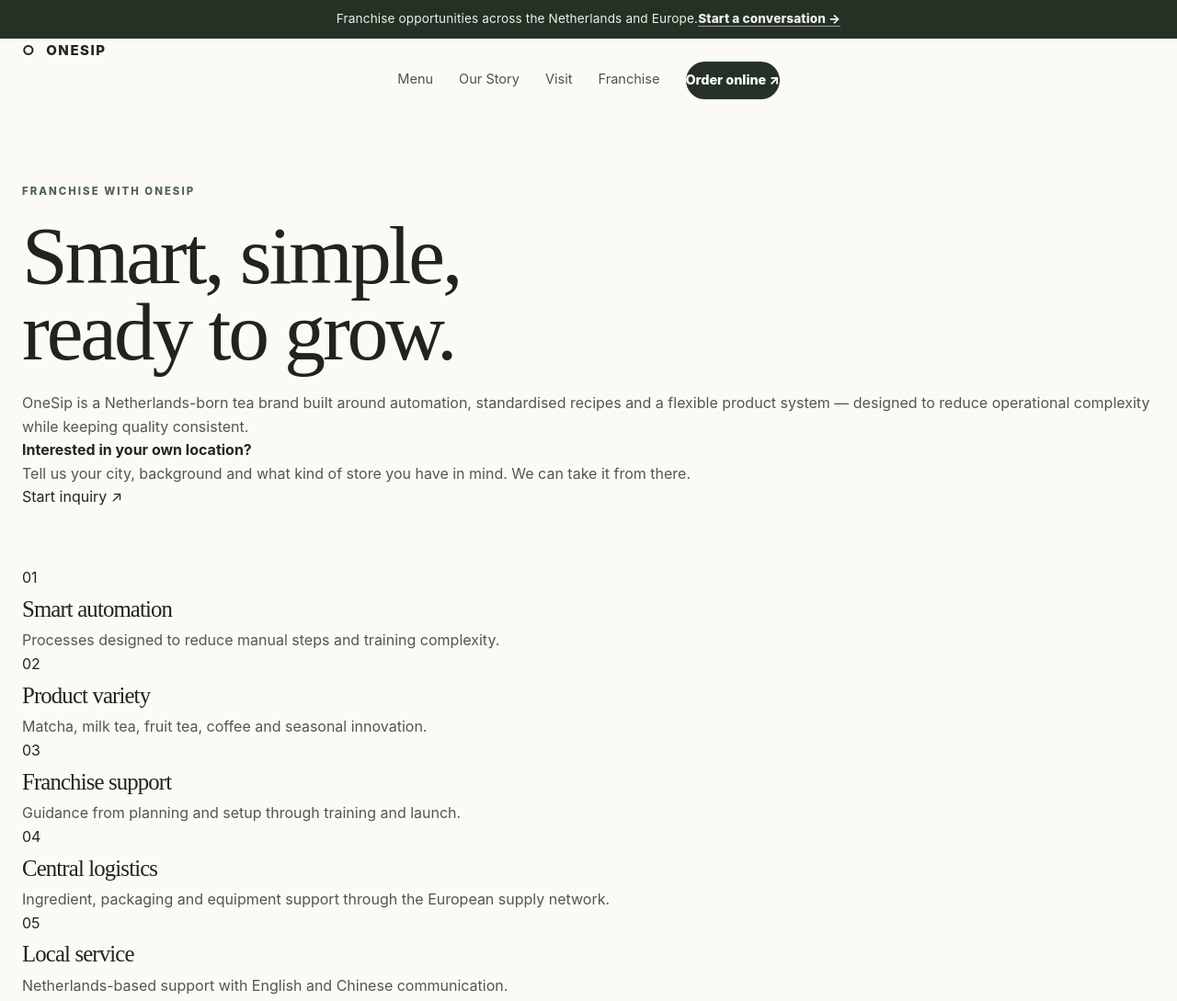
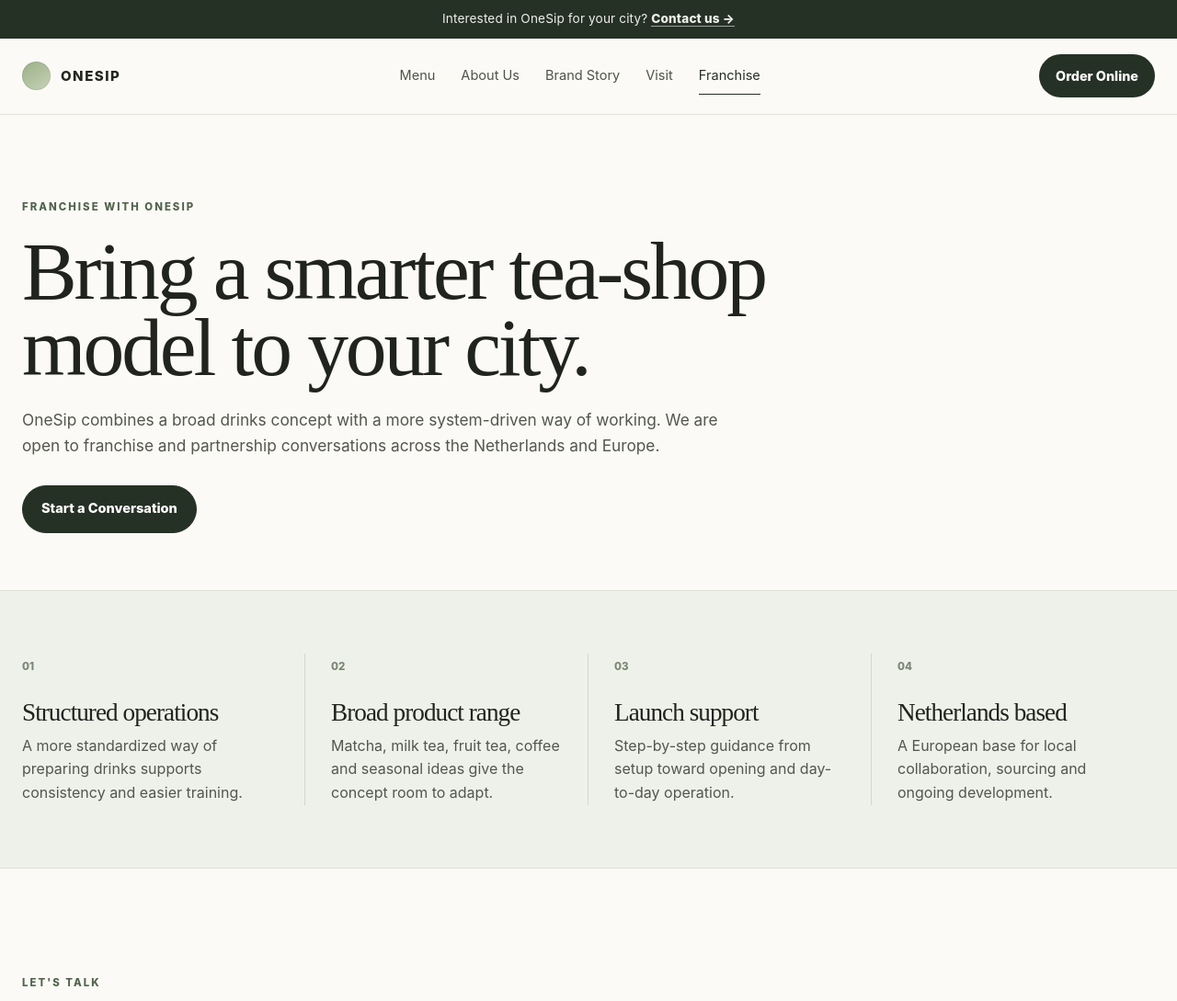
Before and after one commit to onesip/ONESIP-Official, a plain HTML site: page franchise.html in a window 1280 px wide. Shown: the top 1089 px of the page at 92% size. Drawn offline with Linux system fonts and the light colour scheme.

Commit message:
Refine franchise page to match new brand system

```diff
--- a/franchise.html
+++ b/franchise.html
@@ -1,7 +1,14 @@
-<!doctype html><html lang="en"><head><meta charset="utf-8"><meta name="viewport" content="width=device-width,initial-scale=1"><title>Franchise with OneSip</title><meta name="description" content="Explore the OneSip franchise model: automated operations, standardised recipes, product variety, central logistics and European support."><link rel="stylesheet" href="styles.css"></head><body>
-<div class="topbar"><div class="shell"><span>Franchise opportunities across the Netherlands and Europe.</span><a href="mailto:info@onesip.nl?subject=OneSip%20Franchise%20Inquiry">Start a conversation →</a></div></div><div class="header-wrap"><header class="header shell"><a class="brand" href="index.html"><span class="brand-mark">○</span><span>ONESIP</span></a><nav class="nav"><a href="menu.html">Menu</a><a href="about.html">Our Story</a><a href="visit.html">Visit</a><a href="franchise.html">Franchise</a><a class="order-btn" href="https://onesip-m.eu.restosuite.ai/">Order online ↗</a></nav></header></div>
-<main><section class="page-hero shell"><div><span class="eyebrow">Franchise with OneSip</span><h1>Smart, simple,<br>ready to grow.</h1><p>OneSip is a Netherlands-born tea brand built around automation, standardised recipes and a flexible product system — designed to reduce operational complexity while keeping quality consistent.</p></div><div class="aside"><strong>Interested in your own location?</strong><p>Tell us your city, background and what kind of store you have in mind. We can take it from there.</p><a class="btn-primary" href="mailto:info@onesip.nl?subject=OneSip%20Franchise%20Inquiry">Start inquiry ↗</a></div></section>
-<section class="shell"><div class="franchise-benefits"><div class="benefit"><span class="num">01</span><h3>Smart automation</h3><p>Processes designed to reduce manual steps and training complexity.</p></div><div class="benefit"><span class="num">02</span><h3>Product variety</h3><p>Matcha, milk tea, fruit tea, coffee and seasonal innovation.</p></div><div class="benefit"><span class="num">03</span><h3>Franchise support</h3><p>Guidance from planning and setup through training and launch.</p></div><div class="benefit"><span class="num">04</span><h3>Central logistics</h3><p>Ingredient, packaging and equipment support through the European supply network.</p></div><div class="benefit"><span class="num">05</span><h3>Local service</h3><p>Netherlands-based support with English and Chinese communication.</p></div></div></section>
-<section class="process shell"><div class="section-head"><div><span class="eyebrow">How it works</span><h2>From first conversation to opening day.</h2></div><p>A structured process keeps expectations, planning and responsibilities clear from the beginning.</p></div><div class="process-grid"><div class="step"><b>01</b><h3>Submit inquiry</h3><p>Share your city, plans and background so we can understand the opportunity.</p></div><div class="step"><b>02</b><h3>Online introduction</h3><p>Learn about the brand, product system and franchise structure.</p></div><div class="step"><b>03</b><h3>Agreement & fees</h3><p>Review the formal framework and a transparent breakdown of costs.</p></div><div class="step"><b>04</b><h3>Site & equipment planning</h3><p>Plan location, layout, workflow and equipment around your goals.</p></div><div class="step"><b>05</b><h3>Training & setup</h3><p>Hands-on operations, drink preparation and system training before launch.</p></div><div class="step"><b>06</b><h3>Opening & support</h3><p>Ongoing operational, product and local marketing support after launch.</p></div></div></section>
-<section class="franchise-preview shell"><div class="franchise-box"><div><span class="eyebrow">Start the conversation</span><h2>Tell us where you want to bring OneSip.</h2></div><div><p>Email our team with your city and idea. We can arrange an introduction call or welcome you for an on-site visit in the Netherlands.</p><a class="btn-primary" href="mailto:info@onesip.nl?subject=OneSip%20Franchise%20Inquiry">info@onesip.nl ↗</a></div></div></section></main>
-<footer><div class="footer shell"><div><a class="brand" href="index.html"><span class="brand-mark">○</span><span>ONESIP</span></a><p>For everyone, for every moment.</p></div><div class="footer-col"><strong>Explore</strong><a href="menu.html">Menu</a><a href="about.html">Our Story</a><a href="visit.html">Visit</a></div><div class="footer-col"><strong>Contact</strong><a href="mailto:info@onesip.nl">info@onesip.nl</a><a href="tel:+31614550417">+31 6 1455 0417</a></div></div></footer><a class="mobile-order" href="https://onesip-m.eu.restosuite.ai/">Order online · Skip the wait ↗</a></body></html>
+<!doctype html>
+<html lang="en">
+<head><meta charset="utf-8"><meta name="viewport" content="width=device-width,initial-scale=1"><title>Franchise with OneSip</title><meta name="description" content="Learn about OneSip franchise and partnership opportunities across the Netherlands and Europe."><link rel="stylesheet" href="styles.css"></head>
+<body>
+  <div class="topbar">Interested in OneSip for your city? <a href="mailto:info@onesip.nl?subject=OneSip%20Franchise%20Inquiry">Contact us →</a></div>
+  <header class="site-header"><div class="shell header-inner"><a class="brand" href="index.html"><span class="brand-dot"></span><span>ONESIP</span></a><nav class="nav"><a href="menu.html">Menu</a><a href="about.html">About Us</a><a href="about.html#story">Brand Story</a><a href="visit.html">Visit</a><a class="active" href="franchise.html">Franchise</a></nav><a class="order-btn" href="https://onesip-m.eu.restosuite.ai/">Order Online</a></div></header>
+  <main>
+    <section class="shell page-hero"><span class="eyebrow">FRANCHISE WITH ONESIP</span><h1>Bring a smarter tea-shop model to your city.</h1><p class="lead narrow">OneSip combines a broad drinks concept with a more system-driven way of working. We are open to franchise and partnership conversations across the Netherlands and Europe.</p><div class="actions"><a class="button primary" href="mailto:info@onesip.nl?subject=OneSip%20Franchise%20Inquiry">Start a Conversation</a></div></section>
+    <section class="values-band"><div class="shell values-grid"><article><span>01</span><h3>Structured operations</h3><p>A more standardized way of preparing drinks supports consistency and easier training.</p></article><article><span>02</span><h3>Broad product range</h3><p>Matcha, milk tea, fruit tea, coffee and seasonal ideas give the concept room to adapt.</p></article><article><span>03</span><h3>Launch support</h3><p>Step-by-step guidance from setup toward opening and day-to-day operation.</p></article><article><span>04</span><h3>Netherlands based</h3><p>A European base for local collaboration, sourcing and ongoing development.</p></article></div></section>
+    <section class="shell section franchise-contact"><div><span class="eyebrow">LET'S TALK</span><h2>Tell us about your city and your plans.</h2></div><div><p>Email us with your location, background and what kind of partnership you are considering. We will use that as the starting point for the conversation.</p><a class="button primary" href="mailto:info@onesip.nl?subject=OneSip%20Franchise%20Inquiry">info@onesip.nl</a></div></section>
+  </main>
+  <footer class="footer"><div class="shell footer-grid"><div><a class="brand footer-brand" href="index.html"><span class="brand-dot"></span><span>ONESIP</span></a><p>For everyone, for every moment.</p></div><div><h4>Explore</h4><a href="menu.html">Menu</a><a href="about.html">About Us</a><a href="visit.html">Visit</a></div><div><h4>Contact</h4><a href="mailto:info@onesip.nl">info@onesip.nl</a><a href="tel:+31614550417">+31 6 14550417</a></div></div></footer>
+</body>
+</html>
```
